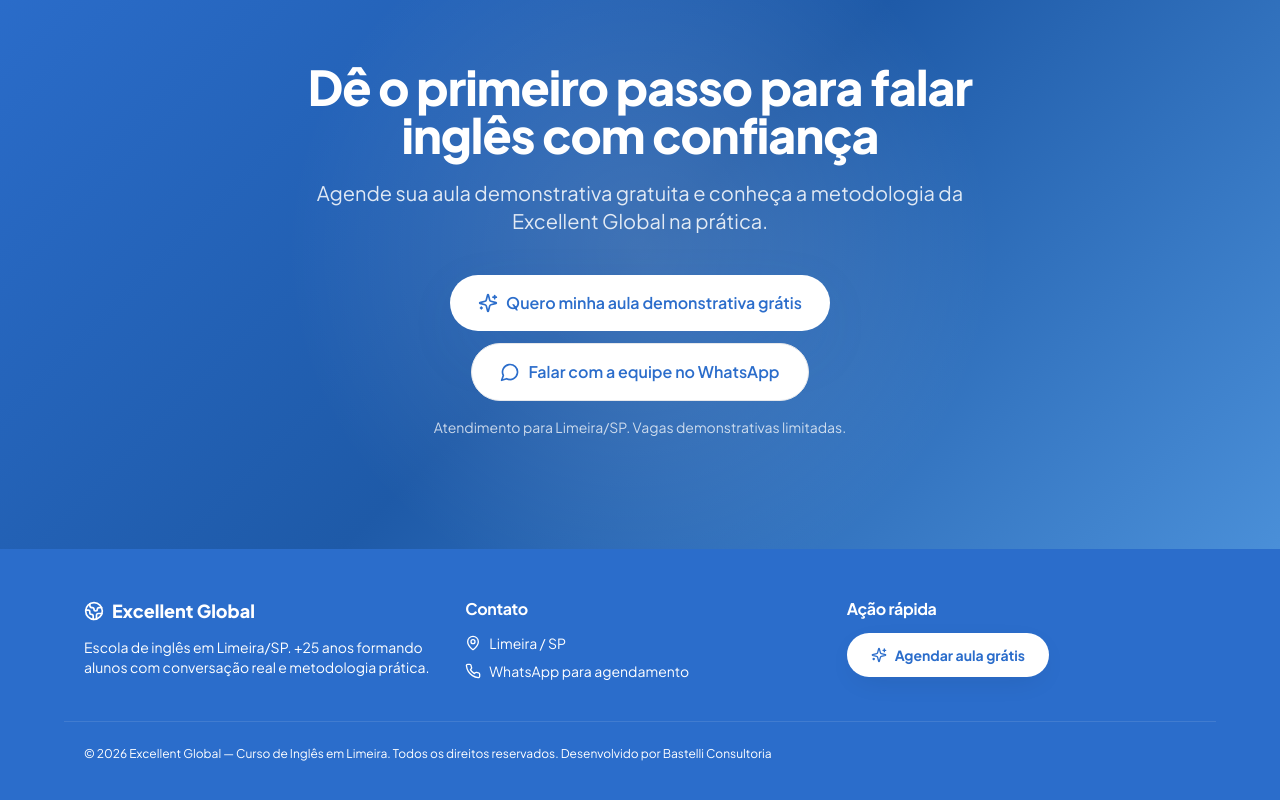
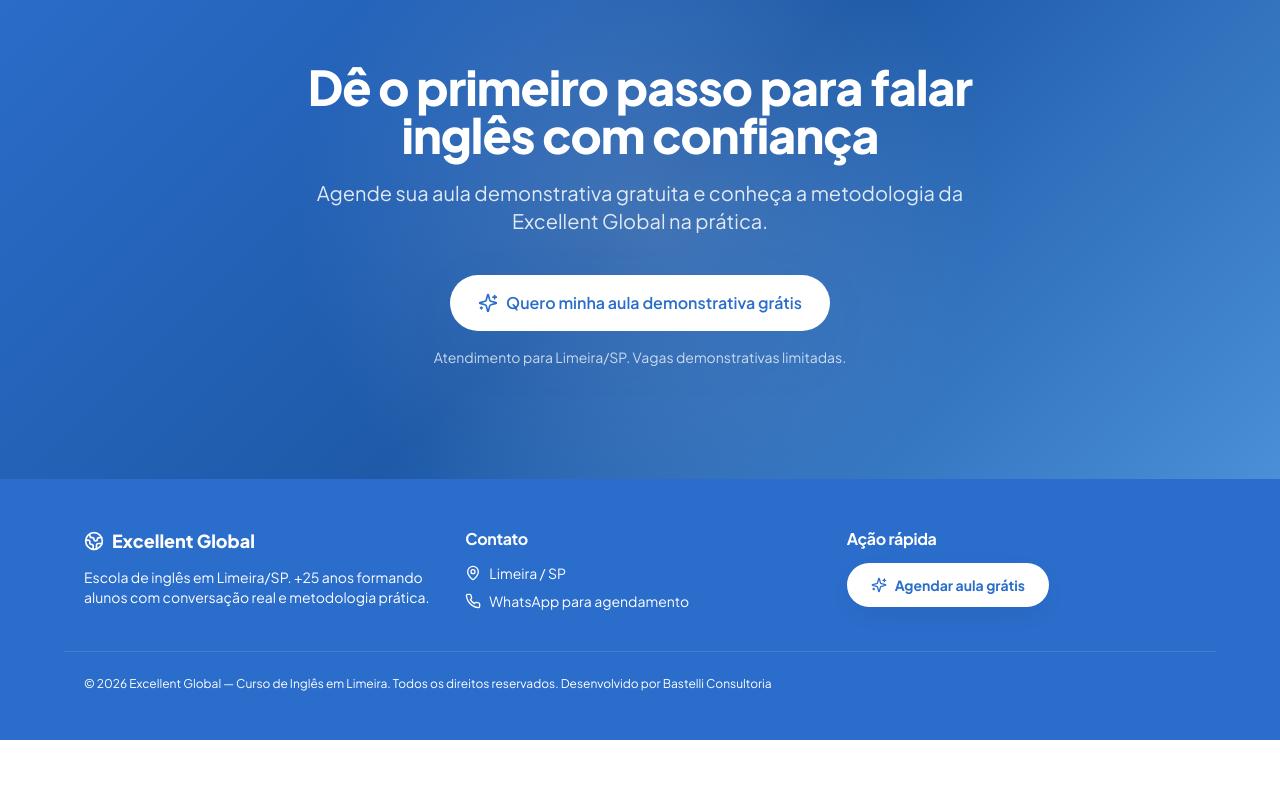
Before and after one commit to andrebastelli/excellentglobal, a React (Vite) app: page / in a window 1280 px wide. Shown: the part 9733-10533 px from the top of the page. After the commit the page ends 10473 px from the top, so only its background shows below. Built offline with nearby package versions, Linux system fonts and the light colour scheme; no server answers; the HTML template or start-up script is replaced by a standard one.

Commit message:
feat: remove secondary WhatsApp CTA from LandingPage
Removed secondary WhatsApp CTA button for cleaner UI

```diff
--- a/src/components/LandingPage.tsx
+++ b/src/components/LandingPage.tsx
@@ -1058,10 +1058,6 @@
               >
                 <Sparkles className="h-5 w-5" /> Quero minha aula demonstrativa grátis
               </a>
-
-              <CTA event="click_whatsapp_final_secondary" variant="secondary">
-                <MessageCircle className="h-5 w-5" /> Falar com a equipe no WhatsApp
-              </CTA>
             </div>
 
             <p className="mt-4 text-sm text-white/75">
```
